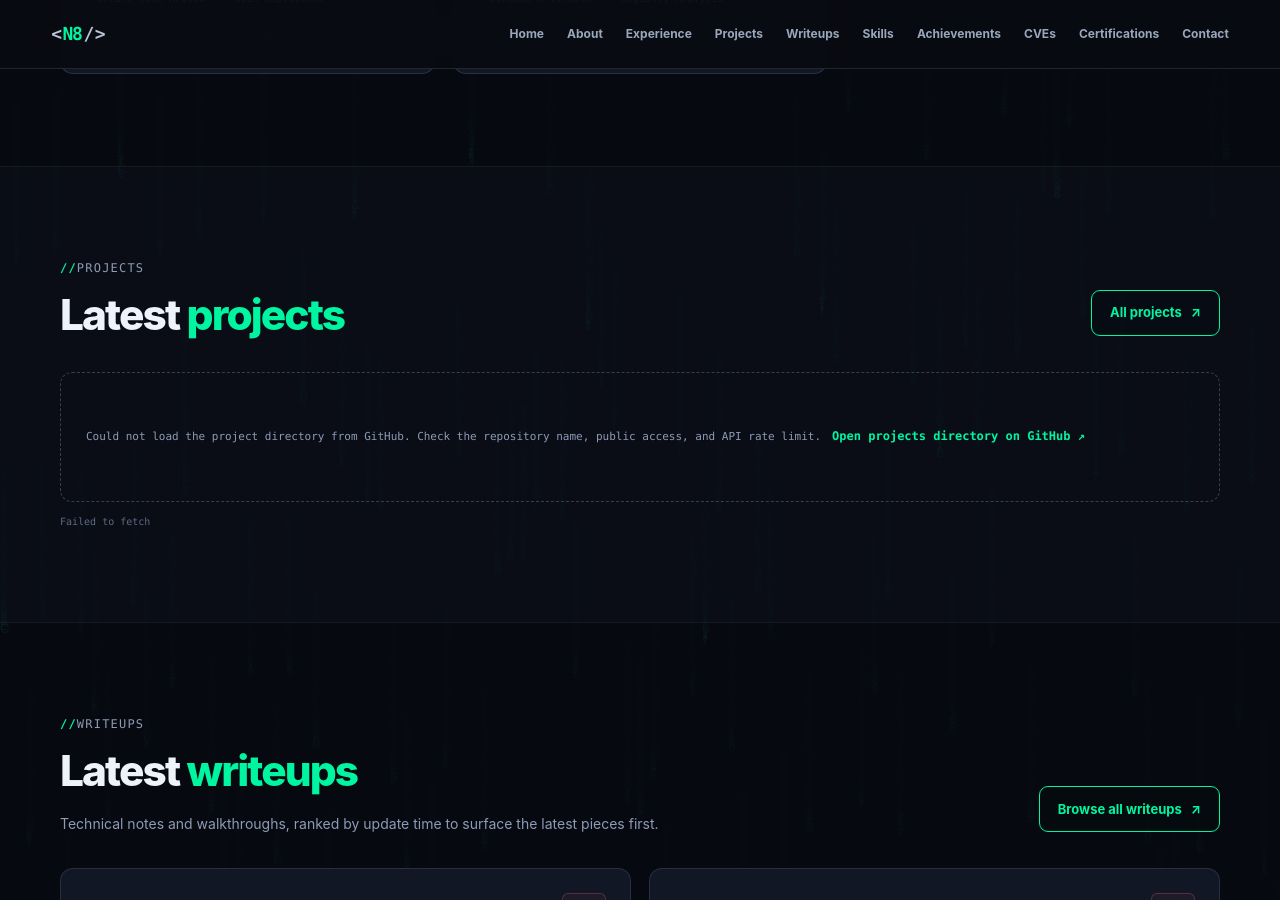
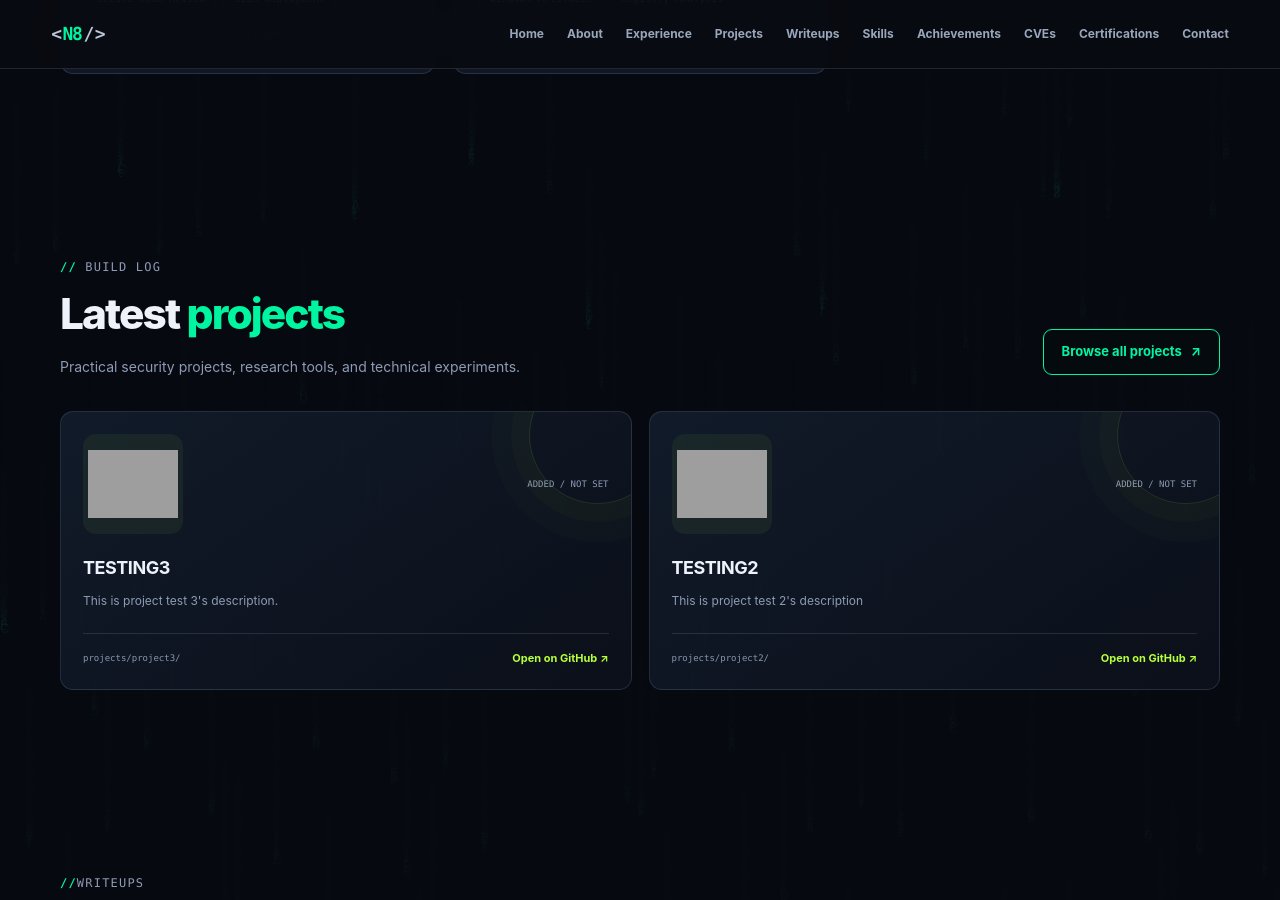
Before and after one commit to Ningen820/Ningen820.github.io, a Jekyll site: the page built from index.html, in a window 1280 px wide and 900 px high, scrolled down 3346 px. Built offline with Jekyll 4.4.1, drawn with Linux system fonts in a browser that asks for light colours; grey boxes are pictures that could not be loaded.

Commit message:
Update index.html

```diff
--- a/index.html
+++ b/index.html
@@ -85,6 +85,8 @@ description: Offensive security, vulnerability research, digital forensics, and
   </div>
 </section>
 
+
+<!--
 <section class="content-section section-wrap section-tinted" id="projects">
   <div class="section-title-row"><div class="section-heading section-heading-left"><p class="section-kicker"><span>//</span>PROJECTS</p><h2>Latest <span class="accent">projects</span></h2></div><a class="button button-outline" href="{{ '/projects/' | relative_url }}">All projects <span aria-hidden="true">↗</span></a></div>
   <div class="project-grid project-grid-home" data-projects-root data-project-mode="home" data-repo="{{ site.repository | escape }}">
@@ -92,6 +94,86 @@ description: Offensive security, vulnerability research, digital forensics, and
   </div>
   <p class="dynamic-status" data-project-status aria-live="polite"></p>
 </section>
+-->
+<section class="content-section section-wrap" id="projects">
+  <div class="section-title-row">
+    <div class="section-heading section-heading-left">
+      <p class="section-kicker"><span>//</span> BUILD LOG</p>
+      <h2>Latest <span class="accent">projects</span></h2>
+      <p class="section-intro">
+        Practical security projects, research tools, and technical experiments.
+      </p>
+    </div>
+
+    <a class="button button-outline" href="{{ '/projects/' | relative_url }}">
+      Browse all projects <span aria-hidden="true">↗</span>
+    </a>
+  </div>
+
+  {% assign projects = site.pages
+    | where_exp: "p", "p.path contains 'projects/projects_data/'"
+    | where_exp: "p", "p.draft != true"
+    | sort: "date"
+    | reverse %}
+
+  <div class="project-grid project-grid-home">
+    {% for project in projects limit: 2 %}
+      <a
+        class="project-card spotlight"
+        href="https://github.com/ningen820/ningen820.github.io/tree/main/projects/{{ project.folder | uri_escape }}"
+        target="_blank"
+        rel="noopener noreferrer"
+      >
+        <div class="project-card-head">
+          {% if project.image != blank %}
+            <img
+              class="project-symbol-image"
+              src="{{ '/projects/' | append: project.folder | append: '/' | append: project.image | relative_url }}"
+              alt="{{ project.image_alt | default: project.title | append: ' project image' | escape }}"
+              loading="lazy"
+            >
+          {% else %}
+            <span class="project-symbol" aria-hidden="true">./</span>
+          {% endif %}
+
+          <span class="project-date">
+            {% if project.date %}
+              ADDED / {{ project.date | date: "%Y-%m-%d" }}
+            {% else %}
+              ADDED / NOT SET
+            {% endif %}
+          </span>
+        </div>
+
+        <h3>{{ project.title | default: project.folder | escape }}</h3>
+
+        <p>{{ project.description | default: "Project details coming soon." | escape }}</p>
+
+        <div class="project-card-foot">
+          <span class="project-folder">
+            projects/{{ project.folder | escape }}/
+          </span>
+
+          <span class="project-open">
+            Open on GitHub <span aria-hidden="true">↗</span>
+          </span>
+        </div>
+      </a>
+    {% endfor %}
+  </div>
+</section>
+
+
+
+
+
+
+
+
+
+
+
+
 
 <section class="content-section section-wrap" id="writeups">
   <div class="section-title-row"><div class="section-heading section-heading-left"><p class="section-kicker"><span>//</span>WRITEUPS</p><h2>Latest <span class="accent">writeups</span></h2><p class="section-intro">Technical notes and walkthroughs, ranked by update time to surface the latest pieces first.</p></div><a class="button button-outline" href="{{ '/writeups/' | relative_url }}">Browse all writeups <span aria-hidden="true">↗</span></a></div>
```
